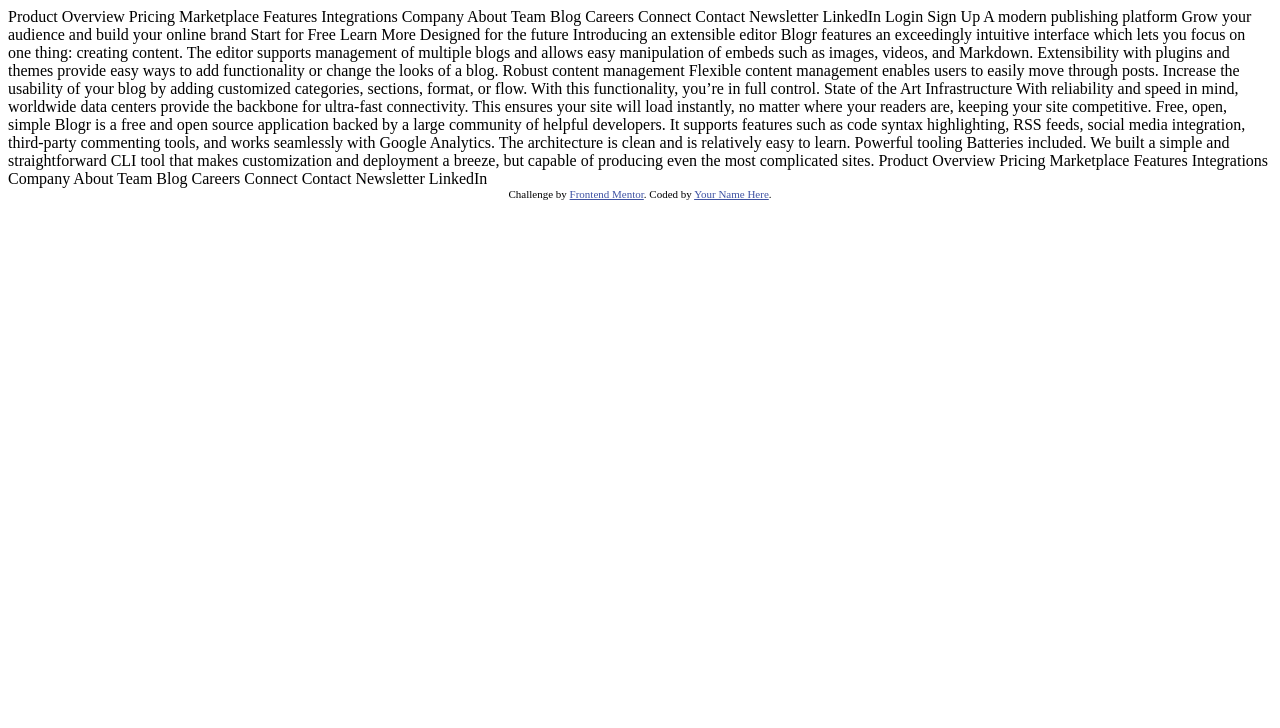
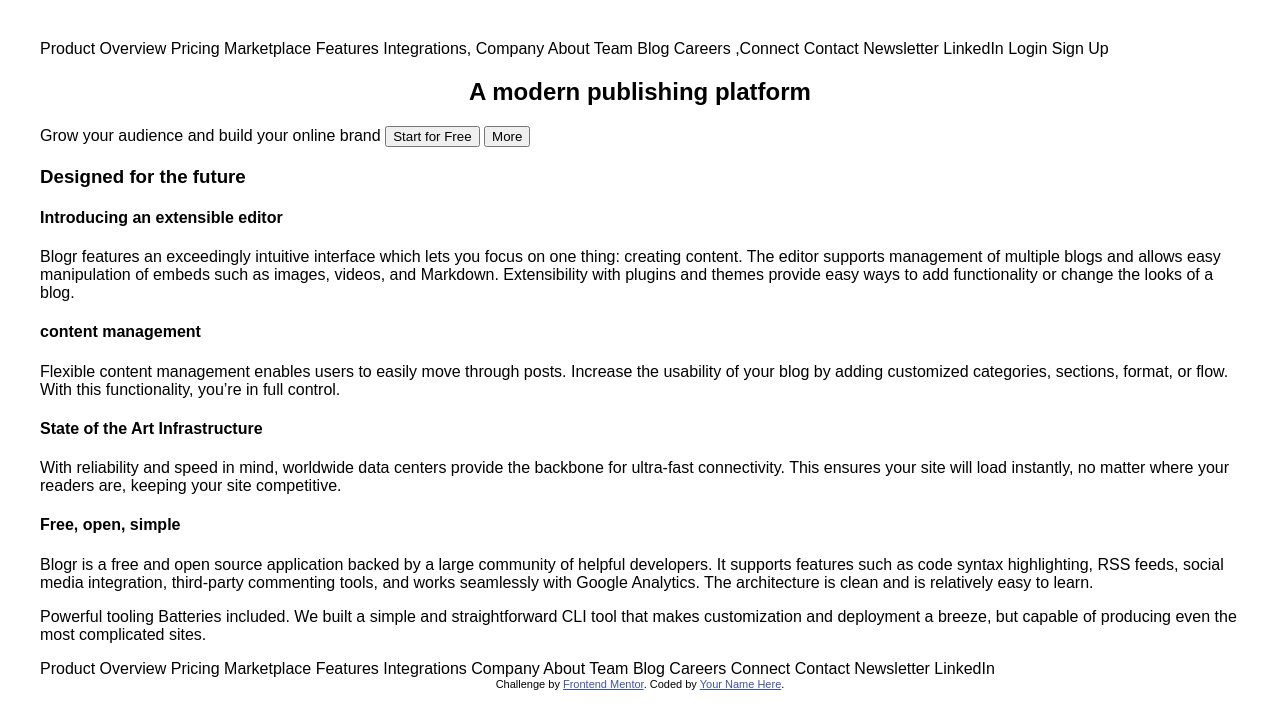
Before and after one commit to darshansan/blogr-landing-page, a plain HTML site: page index.html in a window 1280 px wide. Drawn offline with Linux system fonts and the light colour scheme.

Commit message:
first changes

```diff
--- a/index.html
+++ b/index.html
@@ -1,99 +1,84 @@
 <!DOCTYPE html>
 <html lang="en">
   <head>
-  <meta charset="UTF-8">
-  <meta name="viewport" content="width=device-width, initial-scale=1.0"> <!-- displays site properly based on user's device. -->
+    <meta charset="UTF-8" />
+    <meta name="viewport" content="width=device-width, initial-scale=1.0" />
+    <!-- displays site properly based on user's device. -->
 
-  <link rel="icon" type="image/png" sizes="32x32" href="./images/favicon-32x32.png">
+    <link
+      rel="icon"
+      type="image/png"
+      sizes="32x32"
+      href="./images/favicon-32x32.png"
+    />
+    <link rel="stylesheet" href="./styles.css" />
 
     <title>Frontend Mentor | [Blogr]</title>
 
     <!-- Feel free to remove these styles or customise in your own stylesheet 👍. -->
-  <style>
-    .attribution { font-size: 11px; text-align: center; }
-    .attribution a { color: hsl(228, 45%, 44%); }
-  </style>
   </head>
   <body>
-  Product
+    <main>
+      <section>
+        Product Overview Pricing Marketplace Features Integrations, Company
+        About Team Blog Careers ,Connect Contact Newsletter LinkedIn Login Sign
+        Up
+        <h1>A modern publishing platform</h1>
+        <span class="header-caption"
+          >Grow your audience and build your online brand</span
+        >
+        <button>Start for Free</button>
+        <button>More</button>
+      </section>
+      <section>
+        <h3>Designed for the future</h3>
+        <p>
+          <h4>Introducing an extensible editor</h4> Blogr features an exceedingly
+          intuitive interface which lets you focus on one thing: creating
+          content. The editor supports management of multiple blogs and allows
+          easy manipulation of embeds such as images, videos, and Markdown.
+          Extensibility with plugins and themes provide easy ways to add
+          functionality or change the looks of a blog.
+        </p>
+        <p>
+          <h4> content management</h4> Flexible content management enables users to
+          easily move through posts. Increase the usability of your blog by
+          adding customized categories, sections, format, or flow. With this
+          functionality, you’re in full control.
+        </p>
+      </section>
+      <section>
+        <p>
+          <h4>State of the Art Infrastructure</h4> With reliability and speed in mind,
+          worldwide data centers provide the backbone for ultra-fast
+          connectivity. This ensures your site will load instantly, no matter
+          where your readers are, keeping your site competitive.
+        </p>
+      </section>
+      <section>
+        <p>
+          <h4>Free, open, simple</h4> Blogr is a free and open source application backed
+          by a large community of helpful developers. It supports features such
+          as code syntax highlighting, RSS feeds, social media integration,
+          third-party commenting tools, and works seamlessly with Google
+          Analytics. The architecture is clean and is relatively easy to learn.
+        </p>
+        <p>
+          Powerful tooling Batteries included. We built a simple and
+          straightforward CLI tool that makes customization and deployment a
+          breeze, but capable of producing even the most complicated sites.
+        </p>
+      </section>
 
-  Overview
-  Pricing
-  Marketplace
-  Features
-  Integrations
-
-  Company
-
-  About
-  Team
-  Blog
-  Careers
-
-  Connect
-
-  Contact
-  Newsletter
-  LinkedIn
-
-  Login
-  Sign Up
-
-  A modern publishing platform
-  Grow your audience and build your online brand
-
-  Start for Free
-  Learn More
-
-  Designed for the future
-
-  Introducing an extensible editor
-  Blogr features an exceedingly intuitive interface which lets you focus on one thing: creating content.
-  The editor supports management of multiple blogs and allows easy manipulation of embeds such as images,
-  videos, and Markdown. Extensibility with plugins and themes provide easy ways to add functionality or
-  change the looks of a blog.
-
-  Robust content management
-  Flexible content management enables users to easily move through posts. Increase the usability of your blog
-  by adding customized categories, sections, format, or flow. With this functionality, you’re in full control.
-
-  State of the Art Infrastructure
-  With reliability and speed in mind, worldwide data centers provide the backbone for ultra-fast connectivity.
-  This ensures your site will load instantly, no matter where your readers are, keeping your site competitive.
-
-  Free, open, simple
-  Blogr is a free and open source application backed by a large community of helpful developers. It supports
-  features such as code syntax highlighting, RSS feeds, social media integration, third-party commenting tools,
-  and works seamlessly with Google Analytics. The architecture is clean and is relatively easy to learn.
-
-  Powerful tooling
-  Batteries included. We built a simple and straightforward CLI tool that makes customization and deployment a breeze, but
-  capable of producing even the most complicated sites.
-
-  Product
-
-  Overview
-  Pricing
-  Marketplace
-  Features
-  Integrations
-
-  Company
-
-  About
-  Team
-  Blog
-  Careers
-
-  Connect
-
-  Contact
-  Newsletter
-  LinkedIn
+      Product Overview Pricing Marketplace Features Integrations Company About
+      Team Blog Careers Connect Contact Newsletter LinkedIn
 
       <div class="attribution">
-    Challenge by <a href="https://www.frontendmentor.io?ref=challenge" target="_blank">Frontend Mentor</a>.
-    Coded by <a href="#">Your Name Here</a>.
+        Challenge by
+        <a href="https://www.frontendmentor.io?ref=challenge" target="_blank"
+          >Frontend Mentor</a
+        >. Coded by <a href="#">Your Name Here</a>.
       </div>
+    </main>
   </body>
 </html>
--- /dev/null
+++ b/styles.scss
@@ -0,0 +1,48 @@
+// Primary
+
+$Light-red-CTA-text: hsl(356, 100%, 66%);
+$Very-light-red-CTA: hsl(355, 100%, 74%);
+$Very-dark-blue-headings: hsl(208, 49%, 24%);
+
+// Neutral
+
+$White-text: hsl(0, 0%, 100%);
+$Grayish-blue-footer-text: hsl(240, 2%, 79%);
+$Very-dark-grayish-blue: hsl(207, 13%, 34%);
+$Very-dark-black-blue: hsl(240, 10%, 16%);
+
+// Gradient
+
+// Background gradient - Intro/CTA mobile nav:
+
+$Very-light-red: hsl(13, 100%, 72%);
+$Light-red: hsl(353, 100%, 62%);
+
+// Background gradient - body:
+
+$Very-dark-gray-blue: hsl(237, 17%, 21%);
+$Very-dark-desaturated: hsl(237, 23%, 32%);
+
+body {
+  font-family: "Overpass", sans-serif;
+  font-size: 16px;
+  min-height: 100vh;
+  padding: 2rem;
+  .attribution {
+    font-size: 11px;
+    text-align: center;
+  }
+  .attribution a {
+    color: hsl(228, 45%, 44%);
+  }
+
+  main {
+    max-width: 1440px;
+    margin-right: auto;
+    margin-left: auto;
+    h1,
+    .header-caption {
+      text-align: center;
+    }
+  }
+}
```
Also changed, not shown: styles.css (added), 1 other file. Lines whose indentation alone changed are shown as unchanged.
